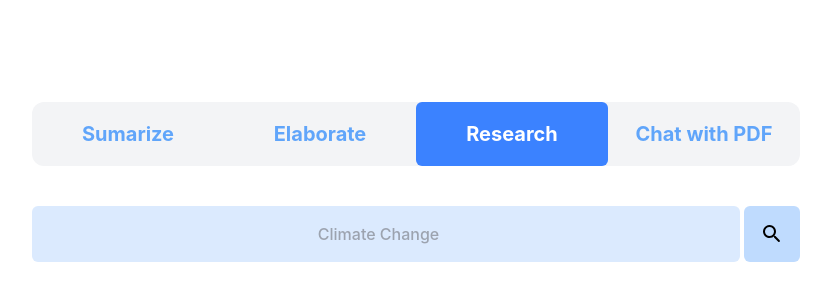
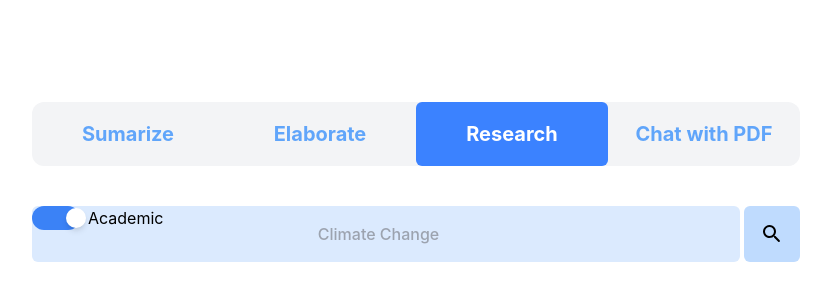
Before and after one commit to Harshsharmaa28/Indegenous, a React (Create React App) app: page / in a window 1280 px wide. Shown: the part 74-374 px from the top of the page, without its empty margins (224-1055 px from the left). Built offline with nearby package versions, Linux system fonts and the light colour scheme.

Commit message:
fixed css

```diff
--- a/src/Components/ResearchBar.jsx
+++ b/src/Components/ResearchBar.jsx
@@ -1,5 +1,6 @@
 import { useEffect, useState } from 'react';
 import SearchResults from "./SearchResults"
+
 
 const ResearchBar = () => {
     const [selectedButton, setSelectedButton] = useState("Research");
--- a/src/Components/SearchResults.jsx
+++ b/src/Components/SearchResults.jsx
@@ -1,12 +1,18 @@
 import { useEffect, useState } from 'react';
 import axios from 'axios';
 import Book from "./Book"
+import ToggleButton from './ToggleButton';
 
 const SearchResults = () => {
     const [data, setData] = useState([]);
     const [loading, setLoading] = useState(false);
-    const [isAcademic, setAcademic] = useState(false);
-    const [searchKeyword, setSearchKeyword] = useState("ai");
+    const [isAcademic, setisAcademic] = useState(true);
+    const [searchKeyword, setSearchKeyword] = useState("");
+
+    const toggleButton = () => {
+        setisAcademic(!isAcademic);
+      };
+
 
     const handleSearchInput = async () => {
         let config = {
@@ -38,8 +44,24 @@ const SearchResults = () => {
     return (
         <div className='w-full flex flex-col items-center justify-center'>
             <div className="flex items-center mt-10 w-full gap-1 max-w-3xl">
-                <input onChange={(e) => setSearchKeyword(e.target.value + isAcademicc ? " academic" : " non academic" )}
-                    type="search" className="font-medium text-center w-full px-4 py-2 h-14 rounded-md bg-blue-100 text-black focus:outline-none focus:ring-2 focus:ring-blue-400" placeholder="Climate Change" />
+                <div className=' w-full flex'>
+                    <input onChange={(e) => setSearchKeyword(isAcademic ? "what is" + e.target.value : e.target.value)}
+                        type="search" className="font-medium text-center w-full px-4 py-2 h-14 rounded-md bg-blue-100 text-black focus:outline-none focus:ring-2 focus:ring-blue-400" placeholder="Climate Change" />
+                    <div className="flex items-center absolute">
+                        <button
+                            className={`w-12 h-6 flex items-center justify-center rounded-full ${isAcademic ? 'bg-blue-500' : 'bg-gray-300'
+                                }`}
+                            onClick={toggleButton}
+                        >
+                            <div
+                                className={`w-5 h-5 rounded-full bg-white shadow-md transform transition-transform ${isAcademic ? 'translate-x-full' : ''
+                                    }`}
+                            ></div>
+                        </button>
+                        <span className="ml-2">{isAcademic ? 'Academic' : 'Non-Academic'}</span>
+                    </div>
+                </div>
+
                 <button
                     onClick={handleSearchInput}
                     className="flex items-center px-4 py-2 h-14 rounded-md bg-blue-200 text-white hover:bg-blue-500 focus:outline-none hover:focus:ring-blue-500">
@@ -49,14 +71,15 @@ const SearchResults = () => {
                     </svg>
                 </button>
             </div>
-
-            <div className='flex flex-col gap-5'>
+            <br />
+            {loading ? <p className=' font-semibold text-red-500'>Loading...</p> : <div className='flex flex-col gap-5 max-w-3xl'>
                 {
-                    data && data?.map((book, idx) => (
+                    data ? data?.map((book, idx) => (
                         <Book key={idx} data={book} />
                     ))
+                    : <p className=' font-semibold text-red-500'>Error in Fetching data from API !!!</p>
                 }
-            </div>
+            </div>}
         </div>
     )
 }
--- /dev/null
+++ b/src/Components/ToggleButton.jsx
@@ -0,0 +1,29 @@
+import React, { useState } from 'react';
+
+function ToggleButton() {
+  const [isActive, setIsActive] = useState(false);
+
+  const toggleButton = () => {
+    setIsActive(!isActive);
+  };
+
+  return (
+    <div className="flex items-center absolute">
+      <button
+        className={`w-12 h-6 flex items-center justify-center rounded-full ${
+          isActive ? 'bg-blue-500' : 'bg-gray-300'
+        }`}
+        onClick={toggleButton}
+      >
+        <div
+          className={`w-5 h-5 rounded-full bg-white shadow-md transform transition-transform ${
+            isActive ? 'translate-x-full' : ''
+          }`}
+        ></div>
+      </button>
+      <span className="ml-2">{isActive ? 'On' : 'Off'}</span>
+    </div>
+  );
+}
+
+export default ToggleButton;
```
